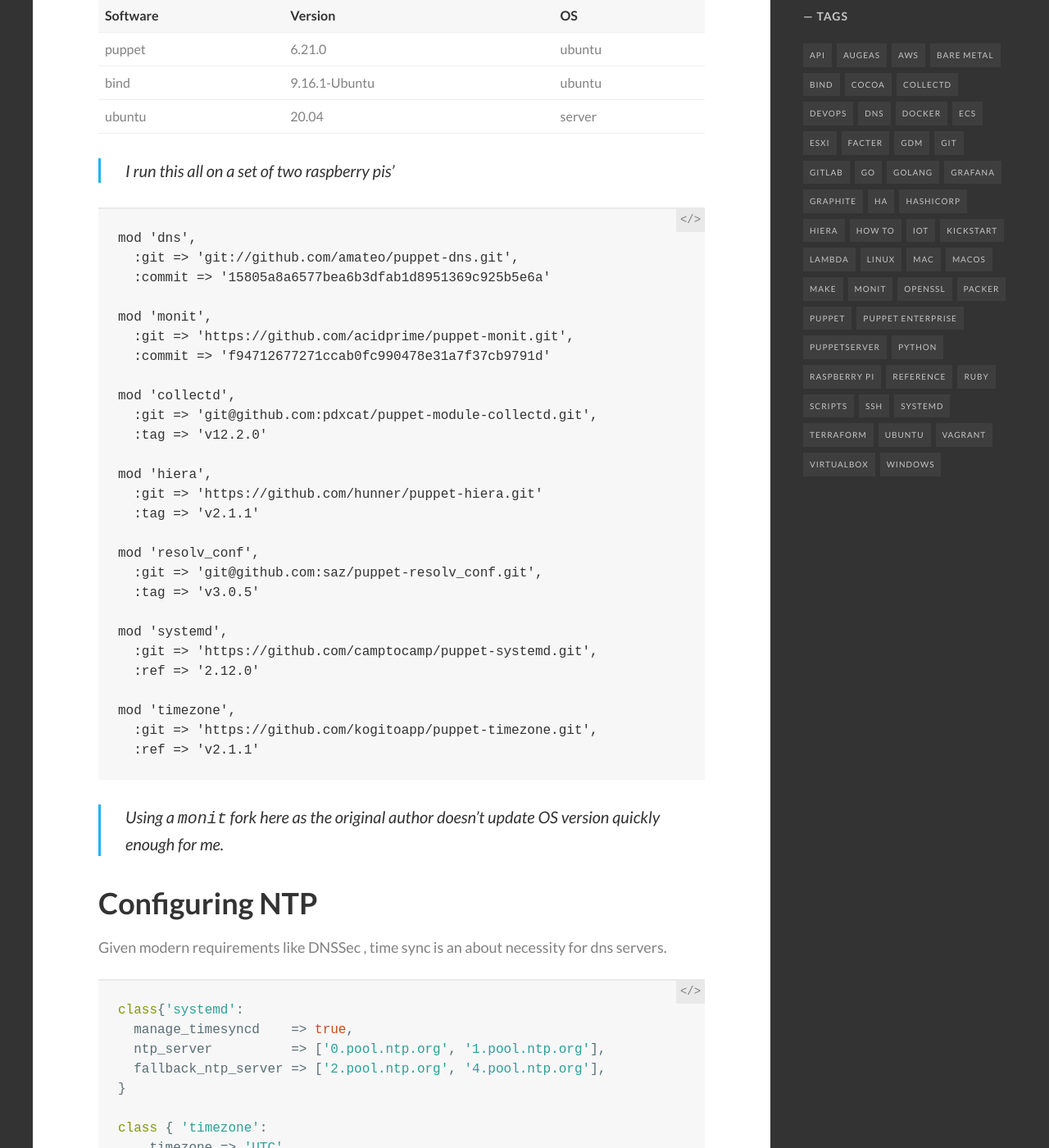
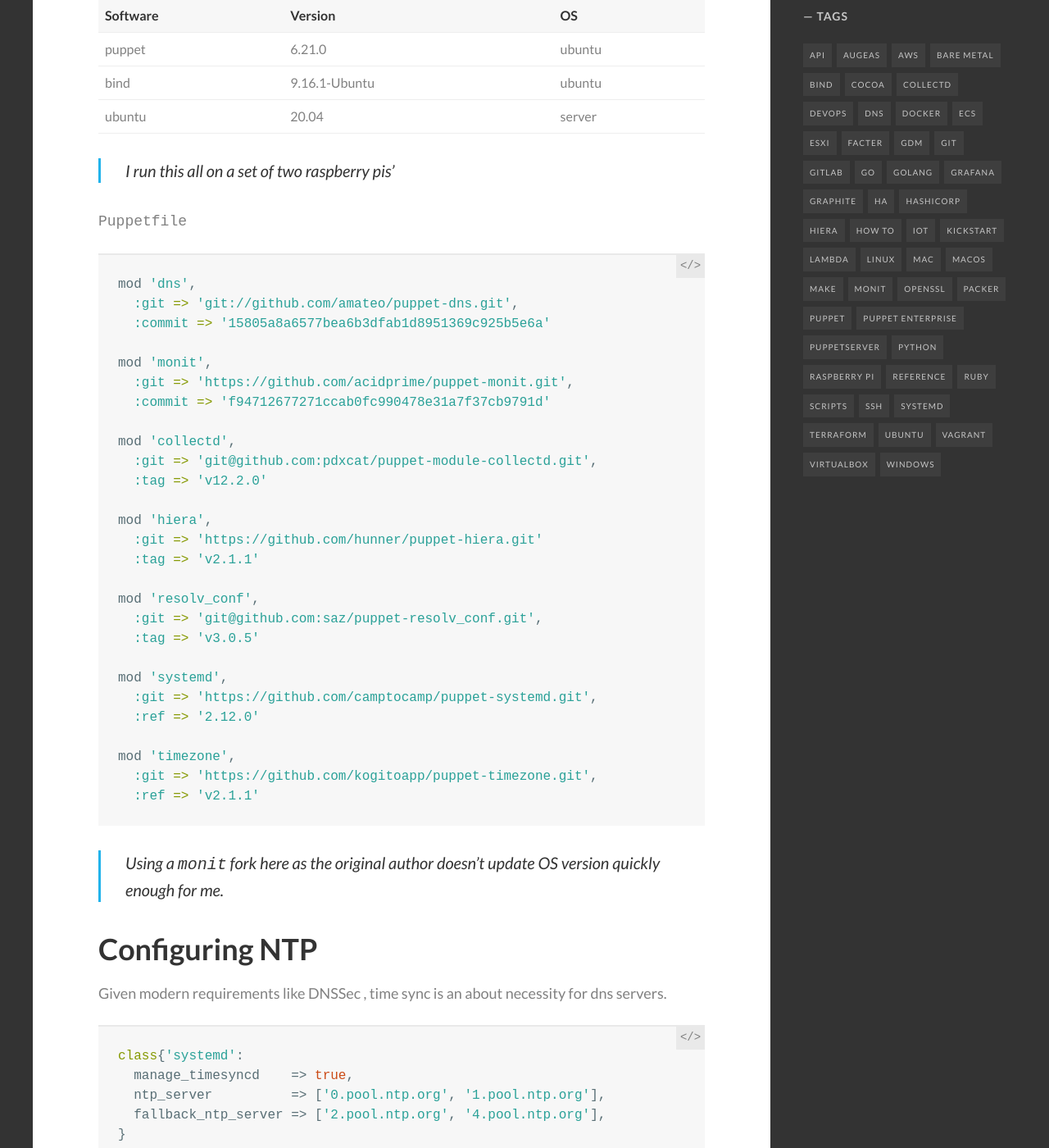
Before and after one commit to homeops-tech/homeops-tech.github.io, a Jekyll site: the page built from _posts/2020-06-06-DNS-With-Puppet.md, in a window 1280 px wide and 1400 px high, scrolled down 1081 px. Shown: the whole window at 82% size. Built offline with Jekyll 4.4.1, drawn with Linux system fonts in a browser that asks for light colours; comment, search, counter and statistics services are not loaded.

Commit message:
formatting

````diff
--- a/_posts/2020-06-06-DNS-With-Puppet.md
+++ b/_posts/2020-06-06-DNS-With-Puppet.md
@@ -41,7 +41,12 @@ I often use static reservations for all my IOT devices. This means all devices o
 
 > I run this all on a set of two raspberry pis'
 
-```Puppetfile
+
+  `Puppetfile`
+
+
+
+```ruby
 mod 'dns',
   :git => 'git://github.com/amateo/puppet-dns.git',
   :commit => '15805a8a6577bea6b3dfab1d8951369c925b5e6a'
````
